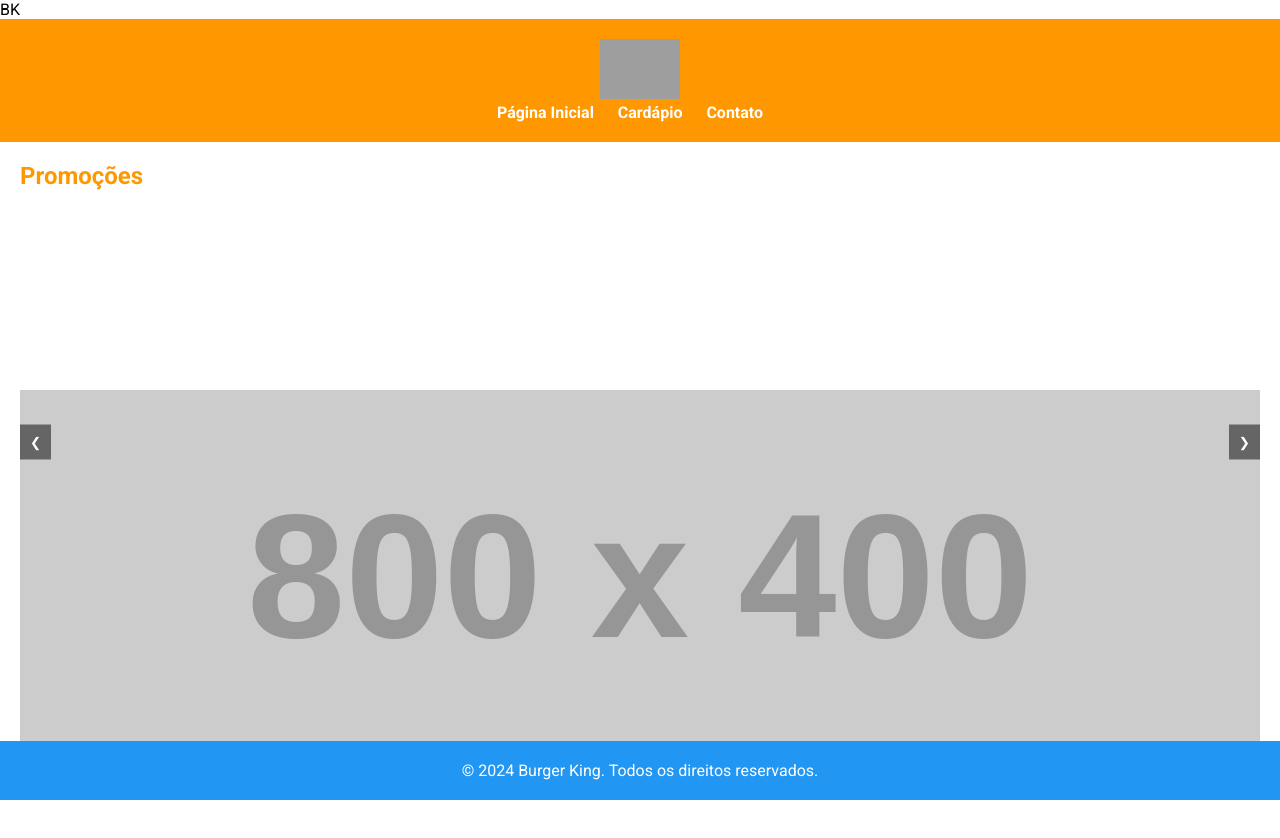
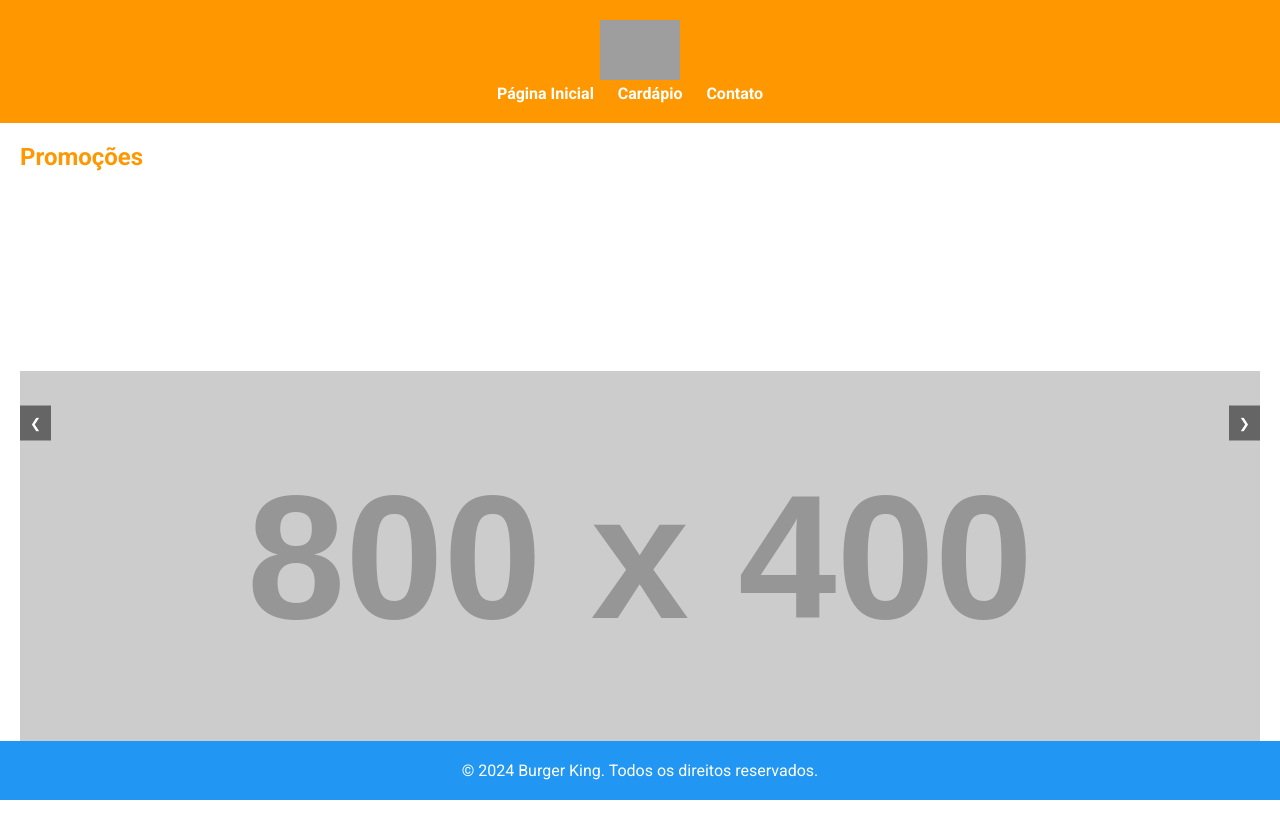
Before and after one commit to JoaoJanowski/Site0902, a plain HTML site: page paginainicial.html in a window 1280 px wide. Drawn offline with Linux system fonts and the light colour scheme; grey boxes are pictures that could not be loaded; placeholder pictures from the web are drawn by us.

Commit message:
Update paginainicial.html

```diff
--- a/paginainicial.html
+++ b/paginainicial.html
@@ -3,7 +3,6 @@
 <head>
     <meta charset="UTF-8">
     <meta name="viewport" content="width=device-width, initial-scale=1.0">
-    <tittle>BK</tittle>
     <link rel="icon" type="image/x-icon" href="https://encrypted-tbn0.gstatic.com/images?q=tbn:ANd9GcSPn9xYpej-gP5xLsdhzvn5c8ILs4m4wjco5IWkQqflGA&s">
     <link href="https://fonts.googleapis.com/css2?family=Roboto:wght@400;700&display=swap" rel="stylesheet">
     <style>
```
